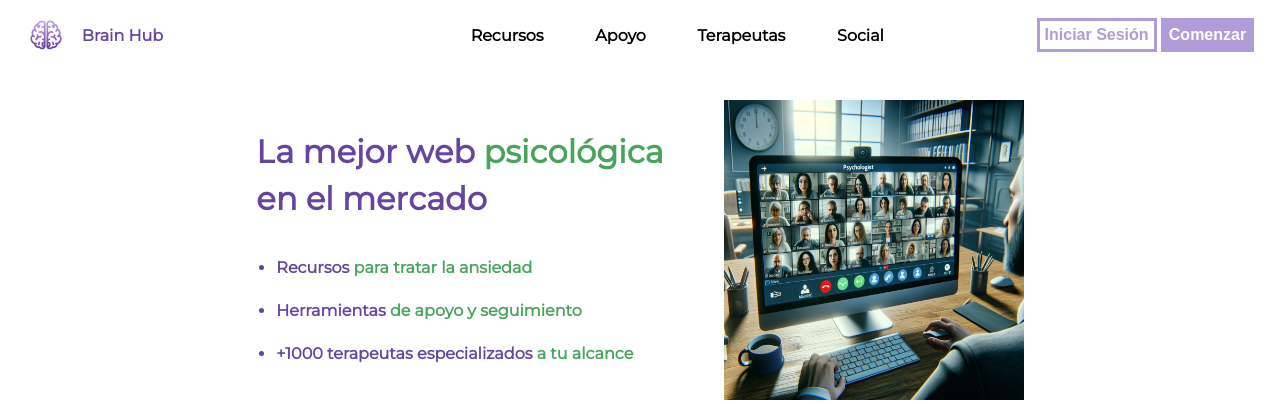
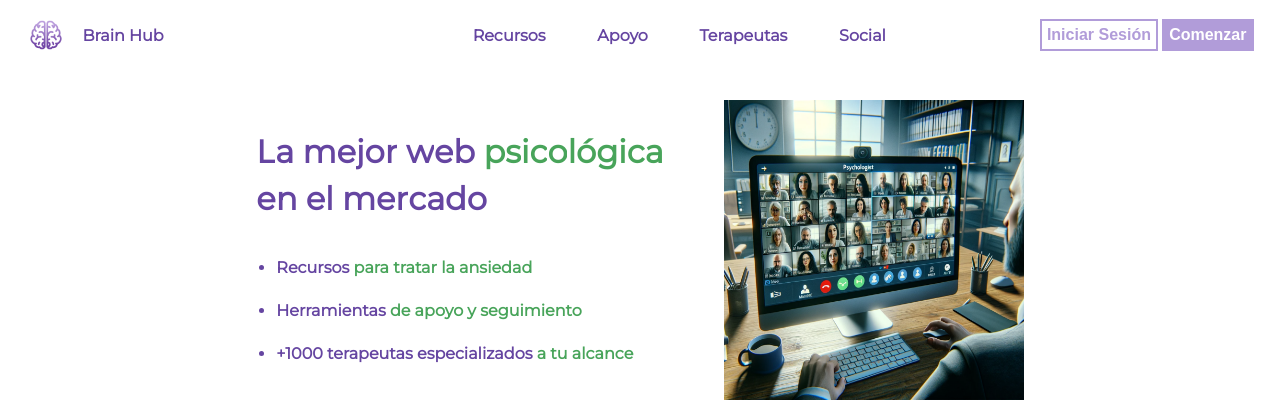
Before and after one commit to Dazav/ProyectoIntegrador, a PHP site: page /html/index.html in a window 1280 px wide. Shown: the top 404 px of the page. Run offline with PHP 8.4, Linux system fonts and the light colour scheme.

Commit message:
css border

```diff
--- a/css/style.css
+++ b/css/style.css
@@ -42,8 +42,11 @@ nav div.menu{
     display: flex;
     gap: 20%;
 }
+div.menu a{
+    color: #6545A1;
+}
 .iniciarUser input {
-    border: 3px solid #B19CD9;
+    border: 2px solid #B19CD9;
     padding: 0.5rem;
     font-size: 1.5rem;
     font-weight: bold;
```
